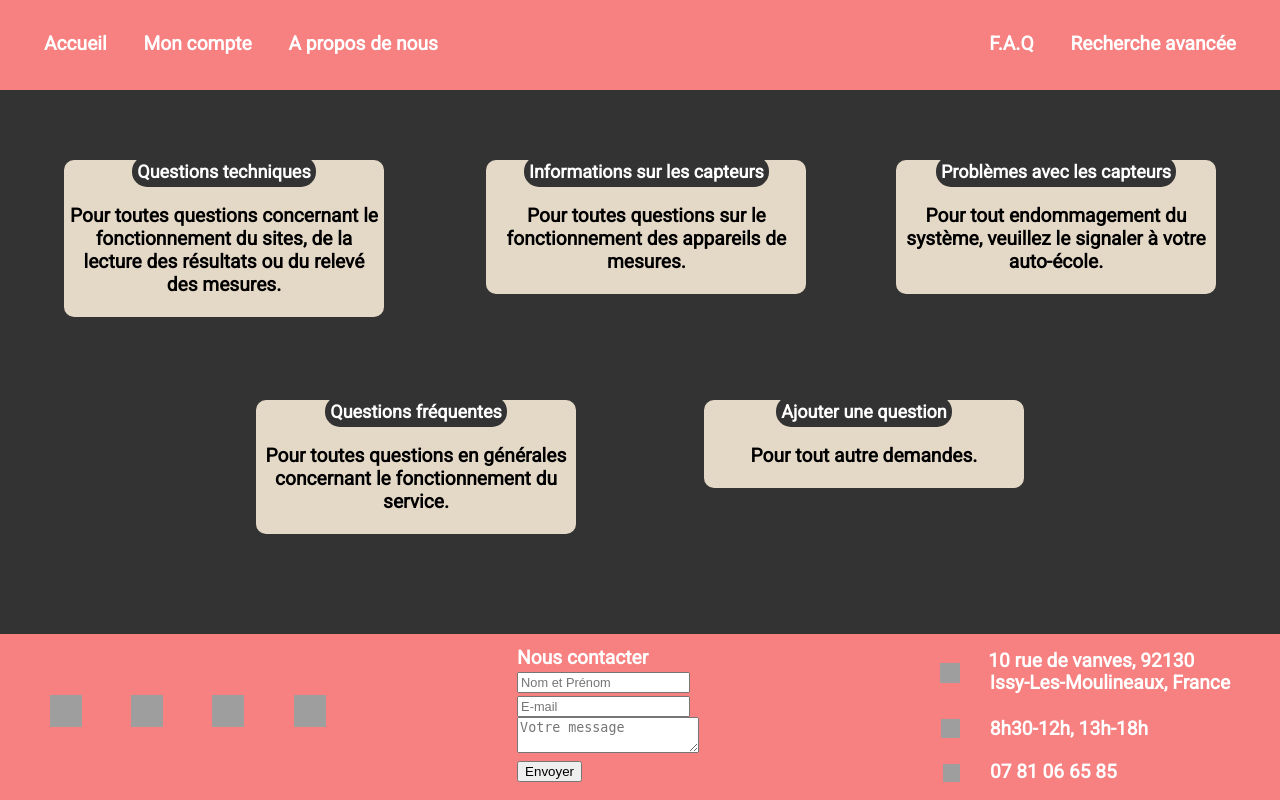
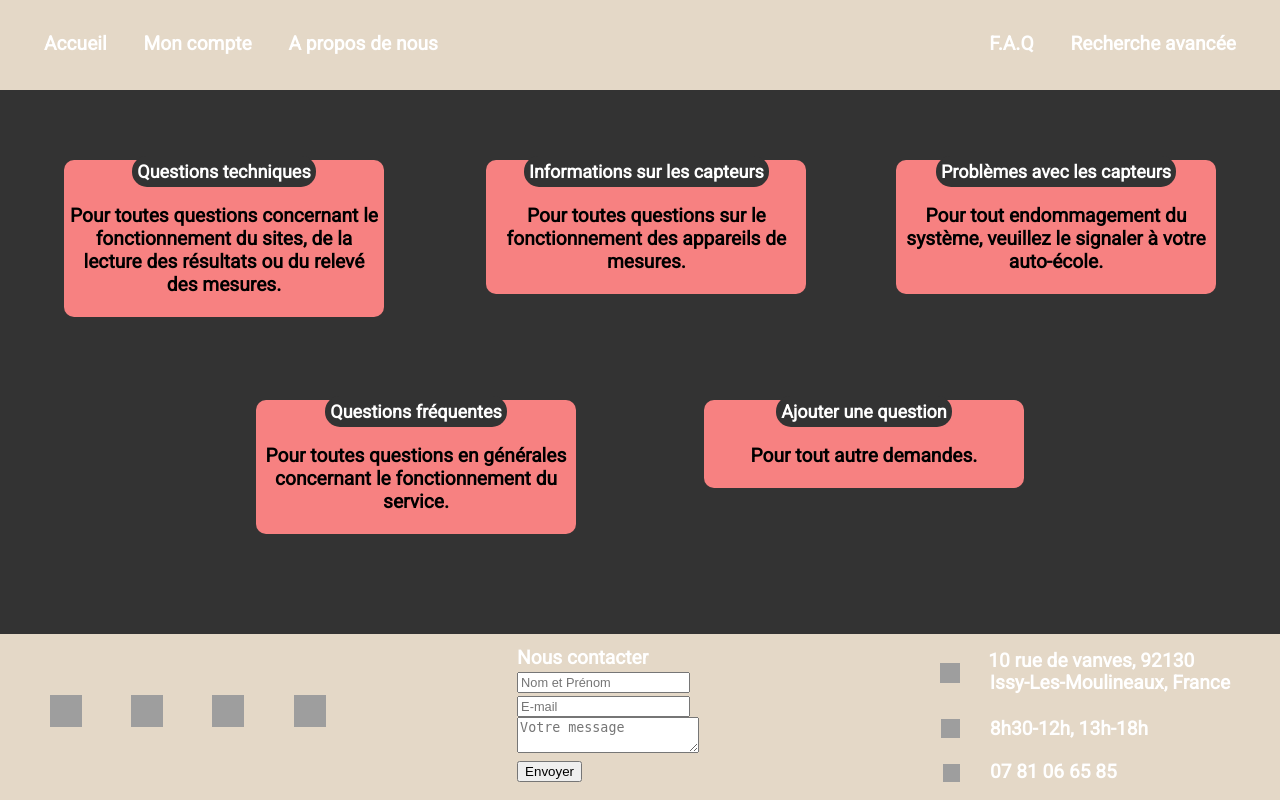
Before and after one commit to HenryV-isep/APP-Schobz-website, a PHP site: the page made by Page FAQ/page_faq.html in a window 1280 px wide. Run offline with PHP 8.4, Linux system fonts and the light colour scheme; grey boxes are pictures that could not be loaded.

Commit message:
Update faqcss.css
Correction de couleur

```diff
--- a/Page FAQ/faqcss.css
+++ b/Page FAQ/faqcss.css
@@ -13,7 +13,7 @@ body{
 }
 
 .topbar{
-    background-color : #F78181;
+    background-color : #E4D8C7;
     height: 7vw;
     width: 100%; /*Pour que la barre prenne bien 100% de la largeur de la page*/
     line-height: 1.1vw;
@@ -88,7 +88,7 @@ body{
     height: auto;
     border: solid #000000 1;
     border-radius: 10px;
-    background-color: #E4D8C7;
+    background-color: #F78181;
     color: white;
     text-align: center;
     display: inline-block;
@@ -96,7 +96,7 @@ body{
 }
 .categorie-QT:hover{
     border: solid #000000 3px;
-    background-color: #dd3333;
+    background-color: #E4D8C7;
     text-align: center;
     display: inline-block;
     border-radius: 15px;
@@ -113,7 +113,7 @@ body{
     height: auto;
     border: solid #000000 1;
     border-radius: 10px;
-    background-color: #E4D8C7;
+    background-color: #F78181;
     color: white;
     text-align: center;
     display: inline-block;
@@ -123,7 +123,7 @@ body{
 
 .categorie-InfoCap:hover {
     border: solid #000000 3px;
-    background-color: #dd3333;
+    background-color:#E4D8C7;
     text-align: center;
     display: inline-block;
     border-radius: 15px;
@@ -140,7 +140,7 @@ body{
     height: auto;
     border: solid #000000 1;
     border-radius: 10px;
-    background-color: #E4D8C7;
+    background-color: #F78181;
     color: white;
     text-align: center;
     display: inline-block;
@@ -152,7 +152,7 @@ h2.Titre {
 
 .categorie-ProbCap:hover {
     border: solid #000000 3px;
-    background-color: #dd3333;
+    background-color:#E4D8C7;
     text-align: center;
     display: inline-block;
     border-radius: 15px;
@@ -169,7 +169,7 @@ h2.Titre {
     height: auto;
     border: solid #000000 1;
     border-radius: 10px;
-    background-color: #E4D8C7;
+    background-color: #F78181;
     color: white;
     text-align: center;
     display: inline-block;
@@ -178,7 +178,7 @@ h2.Titre {
 
 .categorie-QF:hover {
     border: solid #000000 3px;
-    background-color: #dd3333;
+    background-color:#E4D8C7;
     text-align: center;
     display: inline-block;
     border-radius: 15px;
@@ -195,7 +195,7 @@ h2.Titre {
     height: auto;
     border: solid #000000 1;
     border-radius: 10px;
-    background-color: #E4D8C7;
+    background-color: #F78181;
     color: white;
     text-align: center;
     display: inline-block;
@@ -203,7 +203,7 @@ h2.Titre {
 }
 .categorie-AddF:hover {
     border: solid #000000 3px;
-    background-color: #dd3333;
+    background-color: #E4D8C7;
     text-align: center;
     display: inline-block;
     border-radius: 15px;
@@ -308,7 +308,7 @@ input[type="text"]
 }
 
 .footer{
-    background-color : #F78181;
+    background-color : #E4D8C7;
     position: absolute;
     bottom: 0;
     width: 100%;
```
